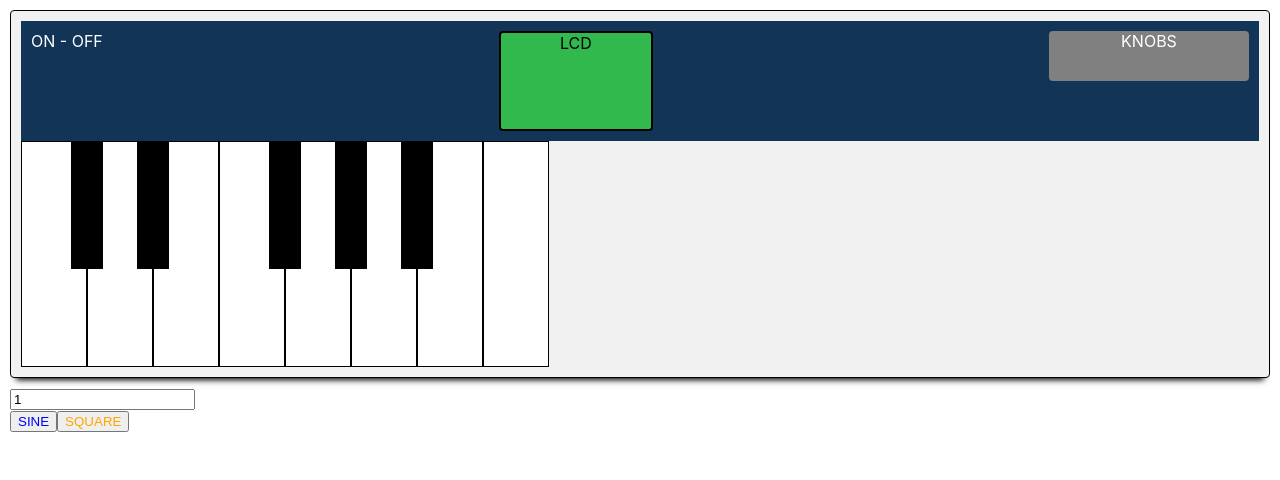
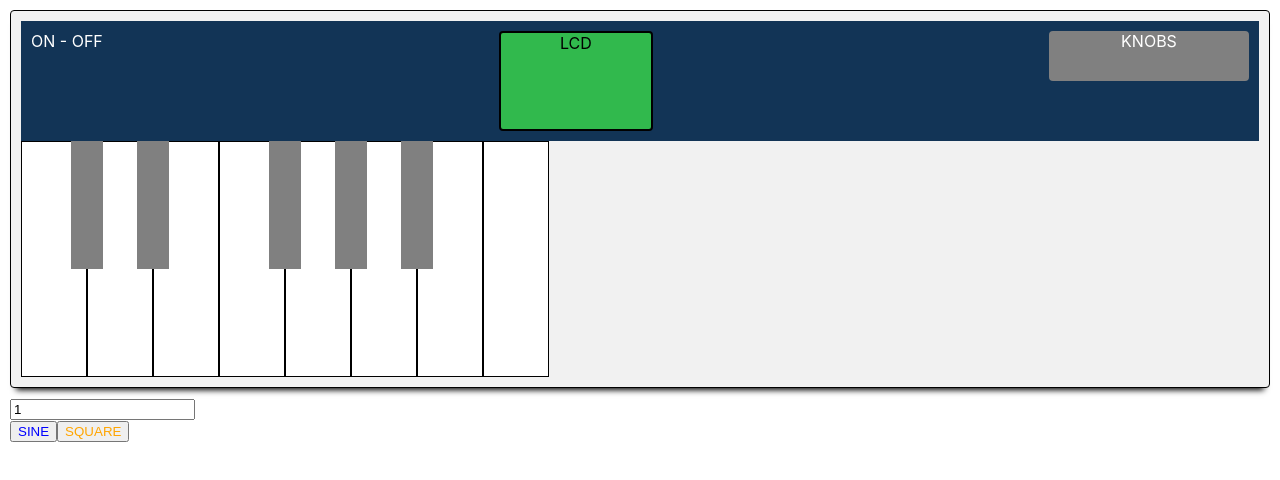
Before and after one commit to krokodiili/browser-synth, a React (Create React App) app: page / in a window 1280 px wide. Shown: the top 480 px of the page. Built offline with nearby package versions, Linux system fonts and the light colour scheme.

Commit message:
Show the correct keyboard keys on view, effects for keypress

```diff
--- a/src/components/BlackKey.js
+++ b/src/components/BlackKey.js
@@ -3,11 +3,15 @@ import styled from 'styled-components';
 
 const RootWrapper = styled.div`
   width: 2em;
-  background-color: #000;
-  color: #fff;
+  background-color: ${({ pressed }) => (pressed ? 'pink' : 'gray')};
   height: 8em;
   z-index: 2;
   margin: 0 0 0 -1em;
+  display: flex;
+  justify-content: center;
+  align-items: center;
 `;
 
-export default () => <RootWrapper />;
+export default ({ pressed, keyForNote }) => (
+  <RootWrapper pressed={pressed}> {keyForNote} </RootWrapper>
+);
--- a/src/components/WhiteKey.js
+++ b/src/components/WhiteKey.js
@@ -7,9 +7,18 @@ const RootWrapper = styled.div`
   height: 14em;
   cursor: pointer;
   border: 1px solid black;
+  box-shadow: ${({ pressed }) => (pressed ? 'inset 0 0 10px #000000' : '')};
   color: black;
   z-index: 1;
+  display: flex;
+  align-items: flex-end;
+  justify-content: center;
+  padding-bottom: 10px;
   margin-left: ${({ noMargin }) => (noMargin ? '0' : '-1em')};
 `;
 
-export default ({ noMargin }) => <RootWrapper noMargin={noMargin} />;
+export default ({ noMargin, pressed, keyForNote }) => (
+  <RootWrapper noMargin={noMargin} pressed={pressed}>
+    {keyForNote}
+  </RootWrapper>
+);
```
